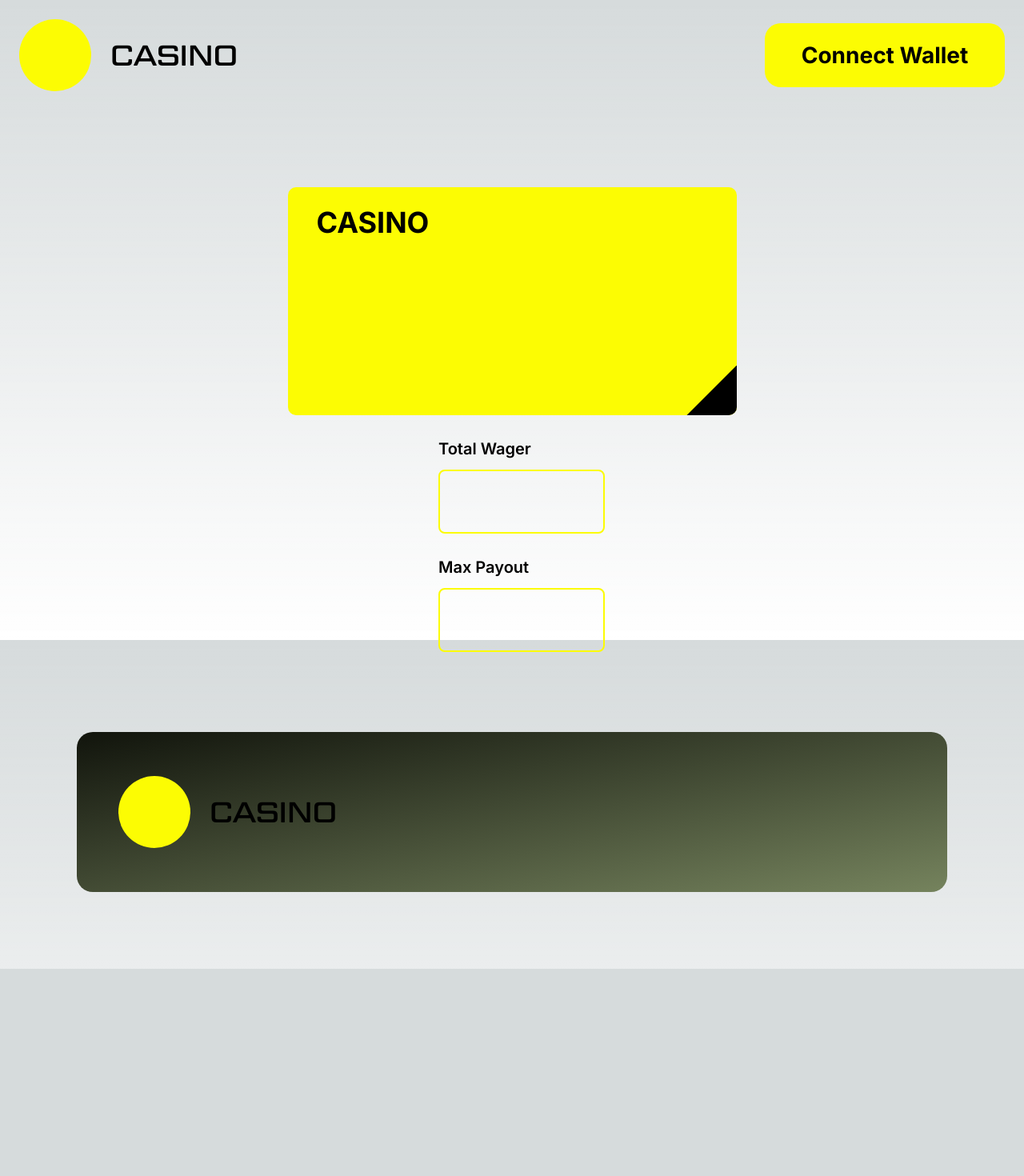
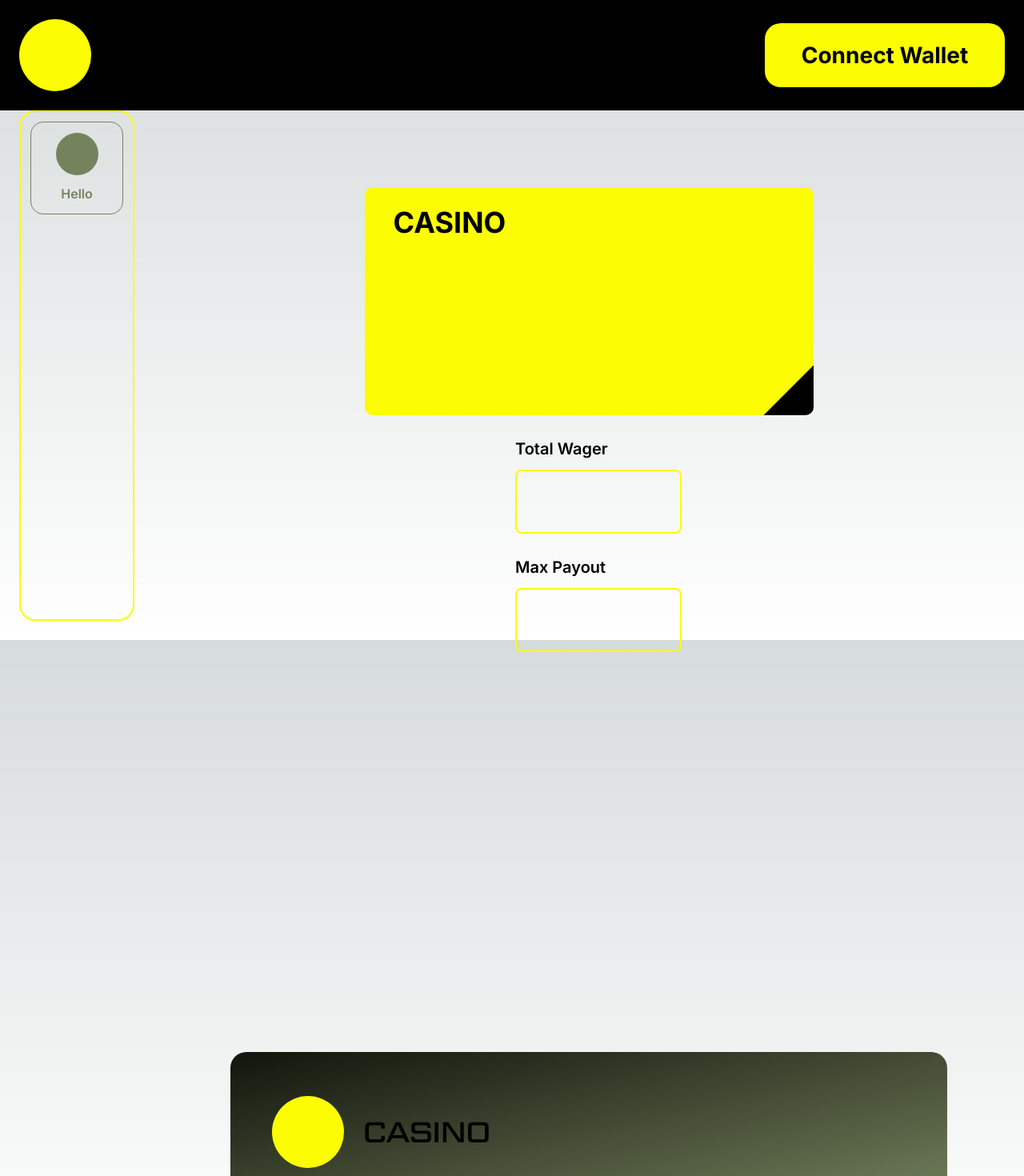
Before and after one commit to wittawink/blastbetbb, a Next.js app: page / in a window 1280 px wide. Shown: the top 1470 px of the page at 80% size. Before the commit the page ends 1211 px from the top, so only its background shows below. Built offline with nearby package versions, Linux system fonts and the light colour scheme.

Commit message:
Implement LayoutSidebar

```diff
--- a/src/app/(main)/layout.tsx
+++ b/src/app/(main)/layout.tsx
@@ -1,13 +1,15 @@
 import LayoutHeader from "@/ui/layout/LayoutHeader";
+import LayoutSidebar from "@/ui/layout/LayoutSidebar";
 import React from "react";
 
 export default function MainLayout({
   children,
 }: Readonly<React.PropsWithChildren<{}>>) {
   return (
-    <>
-      <LayoutHeader text={""} />
+    <div className="relative">
+      <LayoutHeader text={"CASINO"} />
+      <LayoutSidebar text={"hello"} />
       <main className="flex flex-grow flex-col">{children}</main>
-    </>
+    </div>
   );
 }
--- a/src/app/(main)/page.tsx
+++ b/src/app/(main)/page.tsx
@@ -8,7 +8,7 @@
       <BaseBanner text={"CASINO"}></BaseBanner>
       <BaseInput text={"Total Wager"}></BaseInput>
       <BaseInput text={"Max Payout"}></BaseInput>
-      <LayoutFooter className="mt-[100px]" />
+      <LayoutFooter className="mt-[500px]" />
     </main>
   );
 }
--- a/src/ui/layout/LayoutHeader/index.tsx
+++ b/src/ui/layout/LayoutHeader/index.tsx
@@ -8,8 +8,8 @@
 
 export default function LayoutHeader({ text }: LayoutHeaderProps) {
   return (
-    <div className="m-[24px] flex flex-row items-center">
-      <BaseProfile profileName={"CASINO"} />
+    <div className="p-[24px] flex flex-row items-center sticky top-0 bg-black z-50">
+      <BaseProfile profileName={text} />
       <div className="grow" />
       <BaseButton text={"Connect Wallet"}></BaseButton>
     </div>
--- a/src/ui/layout/LayoutSidebar/index.tsx
+++ b/src/ui/layout/LayoutSidebar/index.tsx
@@ -1,3 +1,4 @@
+import BaseMenu from "@/ui/base/BaseMenu";
 import React from "react";
 
 interface LayoutFooterProps {
@@ -5,5 +6,9 @@
 }
 
 export default function LayoutFooter({ text }: LayoutFooterProps) {
-  return <div className="">{text}</div>;
+  return (
+    <div className="h-[calc(100vh-162px)] border-[2px] border-[#FCFC03] rounded-[20px] p-[12px] mb-[24px] mx-[24px] float-left sticky top-[138px]">
+      <BaseMenu text={"Hello"} />
+    </div>
+  );
 }
```
